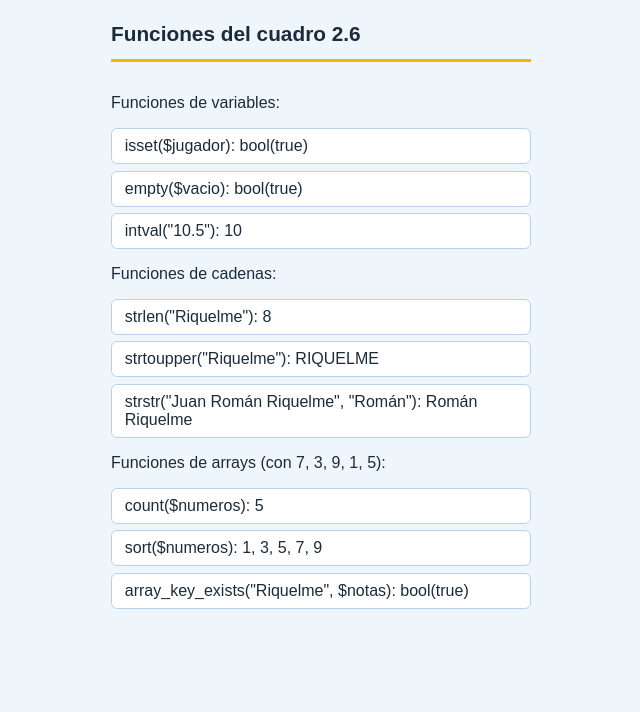
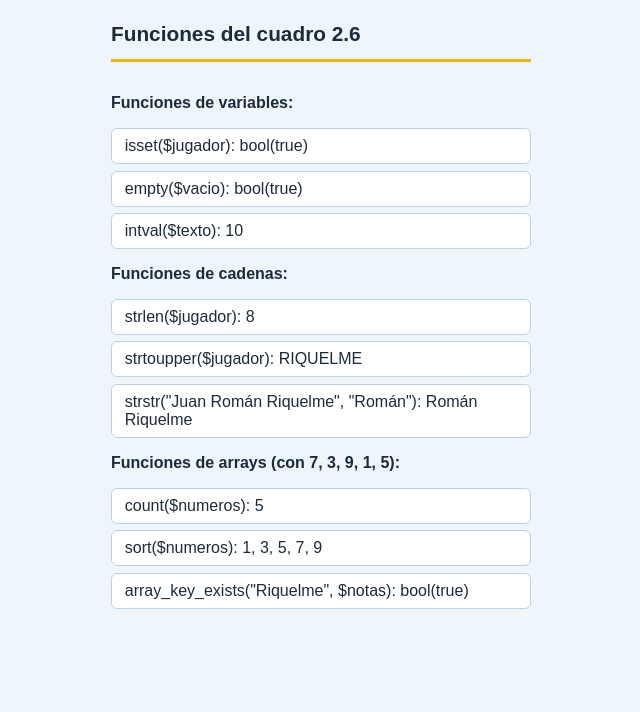
Before and after one commit to martinete14/daw2, a PHP site: page / in a window 1280 px wide. Shown: the top 712 px of the page, without its empty margins (319-959 px from the left). Run offline with PHP 8.4, Linux system fonts and the light colour scheme.

Commit message:
ActividadCuadro26: etiquetas iguales al código y títulos en negrita
- Las etiquetas de intval, strlen y strtoupper ahora dicen exactamente lo que
  se ejecuta ($texto y $jugador) en vez del valor escrito a mano
- Los títulos de cada grupo van en <p><strong> para que se vean como título

```diff
--- a/WEBSERVICIO/ActividadCuadro26/index.php
+++ b/WEBSERVICIO/ActividadCuadro26/index.php
@@ -10,22 +10,22 @@ $titulo = "Funciones del cuadro 2.6";
 require "../comun/cabecera.php";
 ?>
     <!-- var_dump para los true/false, porque con echo el false no se ve -->
-    <p>Funciones de variables:</p>
+    <p><strong>Funciones de variables:</strong></p>
     <ul class="resultados">
       <li>isset($jugador): <?php var_dump(isset($jugador)); ?></li>
       <li>empty($vacio): <?php var_dump(empty($vacio)); ?></li>
-      <li>intval("10.5"): <?php echo intval($texto); ?></li>
+      <li>intval($texto): <?php echo intval($texto); ?></li>
     </ul>
 
-    <p>Funciones de cadenas:</p>
+    <p><strong>Funciones de cadenas:</strong></p>
     <ul class="resultados">
-      <li>strlen("Riquelme"): <?php echo strlen($jugador); ?></li>
-      <li>strtoupper("Riquelme"): <?php echo strtoupper($jugador); ?></li>
+      <li>strlen($jugador): <?php echo strlen($jugador); ?></li>
+      <li>strtoupper($jugador): <?php echo strtoupper($jugador); ?></li>
       <!-- en el cuadro dice str() pero la función se llama strstr() -->
       <li>strstr("Juan Román Riquelme", "Román"): <?php echo strstr("Juan Román Riquelme", "Román"); ?></li>
     </ul>
 
-    <p>Funciones de arrays (con <?php echo implode(", ", $numeros); ?>):</p>
+    <p><strong>Funciones de arrays (con <?php echo implode(", ", $numeros); ?>):</strong></p>
     <ul class="resultados">
       <li>count($numeros): <?php echo count($numeros); ?></li>
       <li>sort($numeros): <?php sort($numeros); echo implode(", ", $numeros); ?></li>
```
